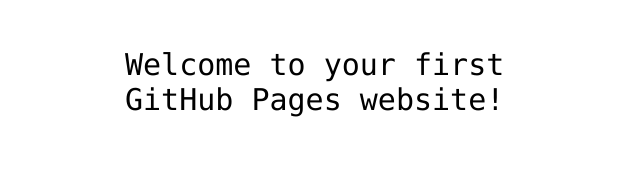
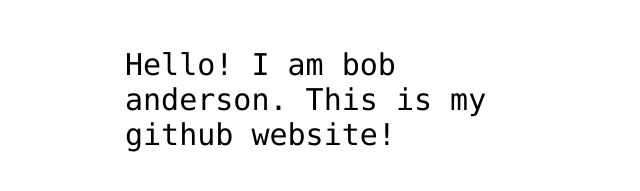
Before and after one commit to bobandersoninfo/bandersoninfo.github.io, a plain HTML site: page index.html in a window 1280 px wide. Shown: the part 341-532 px from the top of the page, without its empty margins (315-955 px from the left). Drawn offline with Linux system fonts and the light colour scheme.

Commit message:
Update index.html

```diff
--- a/index.html
+++ b/index.html
@@ -12,7 +12,7 @@
 <img src="https://octodex.github.com/images/daftpunktocat-thomas.gif" id="octocat" alt="octocat-gif" />
 
 <!-- Change this code here by copy and pasting your template on line 15 -->
-<p>Welcome to your first GitHub Pages website!</p>
+<p>Hello! I am bob anderson. This is my github website!</p>
 
 </body>
 </html>
```
